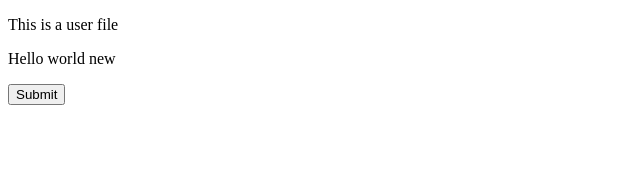
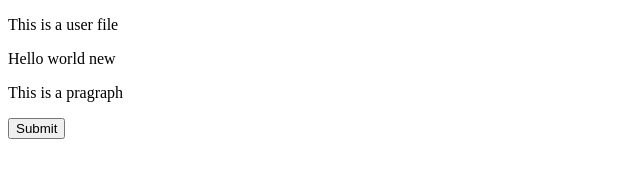
Before and after one commit to Aneesh-PB/UST-assignment, a plain HTML site: page user.html in a window 1280 px wide. Shown: the whole page, without its empty margins (0-640 px from the left). Drawn offline with Linux system fonts and the light colour scheme.

Commit message:
Added paragraph

```diff
--- a/user.html
+++ b/user.html
@@ -10,7 +10,8 @@
 <body>
     <p>This is a user file</p>
     <p>Hello world new</p>
-
+    <p>This is a pragraph
+    </p>
     <button>Submit</button>
 </body>
 
```
